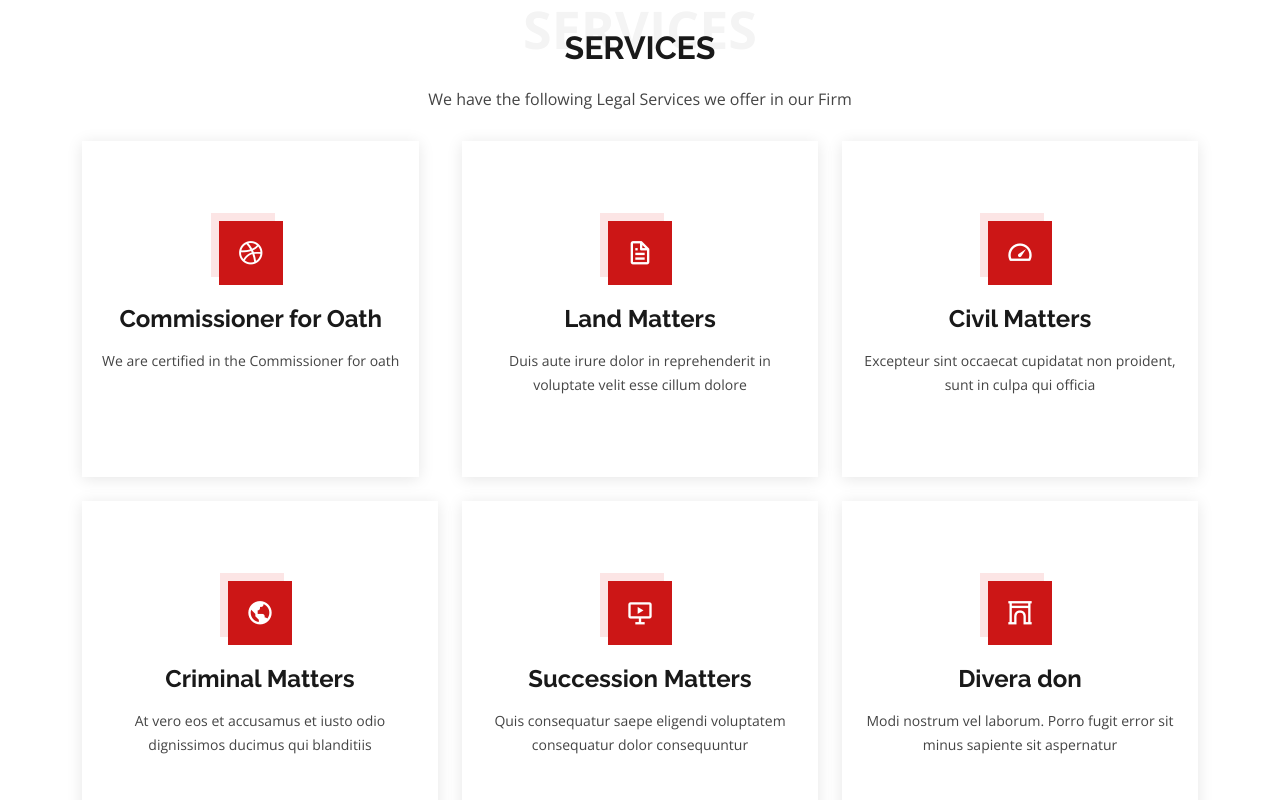
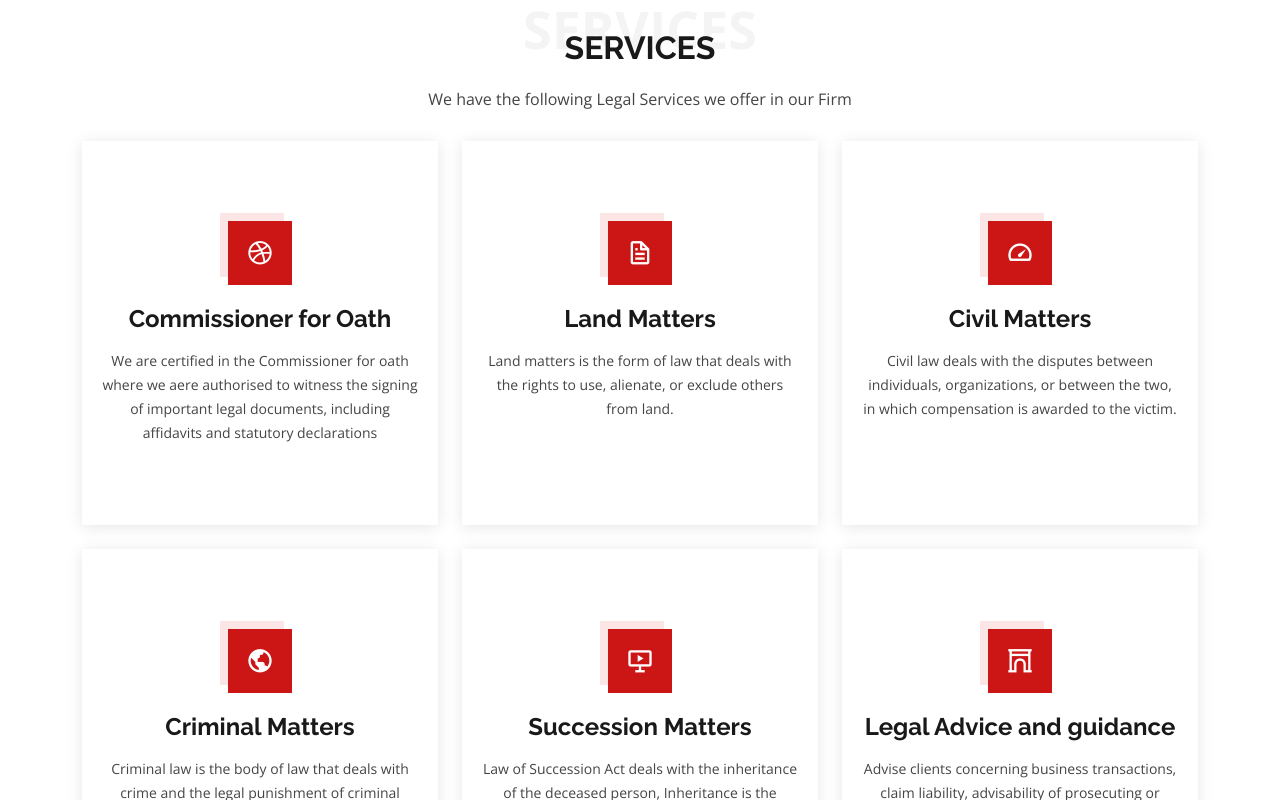
Before and after one commit to willie-dev/dkmboloi, a plain HTML site: page index.html in a window 1280 px wide. Shown: the part 2000-2800 px from the top of the page. Drawn offline with nearby package versions, Linux system fonts and the light colour scheme.

Commit message:
Update index.html

```diff
--- a/index.html
+++ b/index.html
@@ -39,9 +39,9 @@
       </div>
       <div class="social-links d-none d-md-block">
         <a href="#" class="twitter"><i class="bi bi-twitter"></i></a>
-        <a href="#" class="facebook"><i class="bi bi-facebook"></i></a>
-        <a href="#" class="instagram"><i class="bi bi-instagram"></i></a>
-        <a href="#" class="linkedin"><i class="bi bi-linkedin"></i></i></a>
+        <a href="https://web.facebook.com/willie.wabuz" class="facebook"><i class="bi bi-facebook"></i></a>
+        <a href="" class="instagram"><i class="bi bi-instagram"></i></a>
+        <a href="https://api.whatsapp.com/send?phone=254720411645" class="whatsapp"><i class="bi bi-whatsapp"></i></i></a>
       </div>
     </div>
   </section>
@@ -135,7 +135,7 @@
             <div class="box">
               <span>03</span>
               <h4> Tashwillie Cyber Services</h4>
-              <p>Experienced some civil matters and the law firm helped me solve it. Am grateful</p>
+              <p>Experienced some civil matters and the law firm helped me solve it. Am grateful to the firm</p>
             </div>
           </div>
 
@@ -158,7 +158,8 @@
             <div class="icon-box">
               <div class="icon"><i class="bx bxl-dribbble"></i></div>
               <h4><a href="">Commissioner for Oath</a></h4>
-              <p>We are certified in the Commissioner for oath</p>
+              <p>We are certified in the Commissioner for oath where we aere
+                authorised to witness the signing of important legal documents, including affidavits and statutory declarations</p>
             </div>
           </div>
 
@@ -166,7 +167,7 @@
             <div class="icon-box">
               <div class="icon"><i class="bx bx-file"></i></div>
               <h4><a href="">Land Matters</a></h4>
-              <p>Duis aute irure dolor in reprehenderit in voluptate velit esse cillum dolore</p>
+              <p>Land matters is the form of law that deals with the rights to use, alienate, or exclude others from land.</p>
             </div>
           </div>
 
@@ -174,7 +175,8 @@
             <div class="icon-box">
               <div class="icon"><i class="bx bx-tachometer"></i></div>
               <h4><a href="">Civil Matters</a></h4>
-              <p>Excepteur sint occaecat cupidatat non proident, sunt in culpa qui officia</p>
+              <p>Civil law deals with the disputes between individuals,  organizations, or between the two,
+                 in which compensation  is awarded to the victim.</p>
             </div>
           </div>
 
@@ -182,7 +184,7 @@
             <div class="icon-box">
               <div class="icon"><i class="bx bx-world"></i></div>
               <h4><a href="">Criminal Matters</a></h4>
-              <p>At vero eos et accusamus et iusto odio dignissimos ducimus qui blanditiis</p>
+              <p>Criminal law is the body of law that deals with crime and the legal  punishment of criminal offenses.</p>
             </div>
           </div>
 
@@ -190,15 +192,17 @@
             <div class="icon-box">
               <div class="icon"><i class="bx bx-slideshow"></i></div>
               <h4><a href="">Succession Matters</a></h4>
-              <p>Quis consequatur saepe eligendi voluptatem consequatur dolor consequuntur</p>
+              <p>Law of Succession Act deals with the inheritance of the deceased person, Inheritance is the practice
+                 of passing on property, debts, rights & obligations on the death of an individual.</p>
             </div>
           </div>
 
           <div class="col-lg-4 col-md-6 d-flex align-items-stretch mt-4" data-aos="fade-up" data-aos-delay="750">
             <div class="icon-box">
               <div class="icon"><i class="bx bx-arch"></i></div>
-              <h4><a href="">Divera don</a></h4>
-              <p>Modi nostrum vel laborum. Porro fugit error sit minus sapiente sit aspernatur</p>
+              <h4><a href="">Legal Advice and guidance</a></h4>
+              <p>Advise clients concerning business transactions, claim liability,
+                advisability of prosecuting or defending lawsuits, or legal rights and obligations.</p>
             </div>
           </div>
 
@@ -326,7 +330,7 @@
         <div class="row" data-aos="fade-up">
 
           <div class="col-lg-6 ">
-            <iframe class="mb-4 mb-lg-0" src="https://www.google.com/maps/embed?pb=!1m14!1m8!1m3!1d12097.433213460943!2d-74.0062269!3d40.7101282!3m2!1i1024!2i768!4f13.1!3m3!1m2!1s0x0%3A0xb89d1fe6bc499443!2sDowntown+Conference+Center!5e0!3m2!1smk!2sbg!4v1539943755621" frameborder="0" style="border:0; width: 100%; height: 384px;" allowfullscreen></iframe>
+            <iframe class="mb-4 mb-lg-0" src="https://www.google.com/maps/dir/-1.3605372,38.0099396/J2P6%2BM2Q+C+House,+Kitui/@-1.3631135,38.0098247,19.38z/data=!4m8!4m7!1m0!1m5!1m1!1s0x1824532bbc02796d:0x8f6f11162cfef598!2m2!1d38.0101118!2d-1.3632833" frameborder="0" style="border:0; width: 100%; height: 384px;" allowfullscreen></iframe>
           </div>
 
           <div class="col-lg-6">
```
